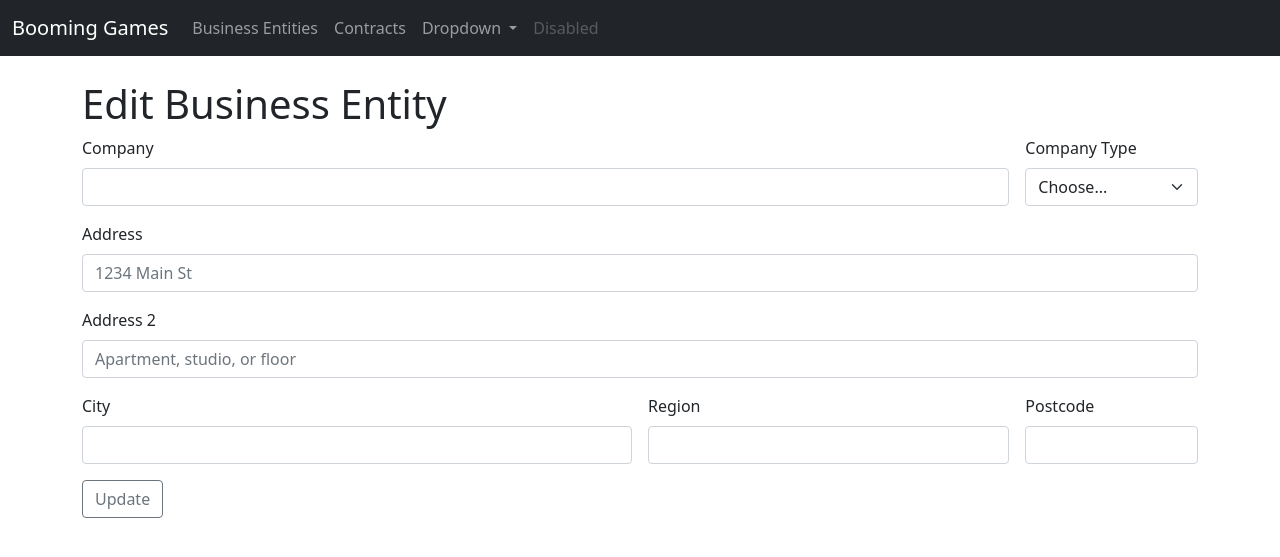
After one commit to bart85mobile/django_learning, a Django app: page /business_entities/edit/0e5ecf88-2da7-4174-ba65-fcebe80d7c1d in a window 1280 px wide. The commit adds this page. Shown: the top 557 px of the page. Run offline with Django 3.2, Linux system fonts and the light colour scheme; data comes from the database, SQL or seed files in the repository; both versions use the stored data as it was after the commit.

Commit message:
add  main.html

```diff
--- /dev/null
+++ b/contracts/_contracts/templates/business_entities_edit.html
@@ -0,0 +1,46 @@
+{%extends 'home.html'%}
+
+{%block title%} Contracts App {%endblock%}
+
+{%block content%}
+<div>
+  <h1>Edit Business Entity</h1>
+  <form class="row g-3" method="POST">
+    {%csrf_token%}
+    <div class="col-md-10">
+        <label for="inputCompany" class="form-label">Company</label>
+        <input type="text" class="form-control" id="inputCompany" name="company_name">
+    </div>
+    <div class="col-md-2">
+      <label for="inputCompanyType" class="form-label">Company Type</label>
+      <select type="text" class="form-select" id="inputCompanyType" name="company_type">
+        <option selected>Choose...</option>
+        <option>External</option>
+        <option>Internal</option>
+      </select>
+    </div>
+    <div class="col-12">
+      <label for="inputAddress" class="form-label">Address</label>
+      <input type="text" class="form-control" id="inputAddress" placeholder="1234 Main St" name="address">
+    </div>
+    <div class="col-12">
+      <label for="inputAddress2" class="form-label">Address 2</label>
+      <input type="text" class="form-control" id="inputAddress2" placeholder="Apartment, studio, or floor" name="address2">
+    </div>
+    <div class="col-md-6">
+      <label for="inputCity" class="form-label">City</label>
+      <input type="text" class="form-control" id="inputCity" name="city">
+    </div>
+    <div class="col-md-4">
+      <label for="inputRegion" class="form-label">Region</label>
+      <input type="text" class="form-control" id="inputRegion" name="region">
+    </div>
+    <div class="col-md-2">
+      <label for="inputPostcode" class="form-label">Postcode</label>
+      <input type="text" class="form-control" id="inputPostcode" name="postcode">
+    </div>
+    <div class="col-12">
+      <button type="submit" class="btn btn-outline-secondary">Update</button>
+    </div>
+  </form>
+{%endblock%}
--- a/contracts/_contracts/templates/contracts.html
+++ b/contracts/_contracts/templates/contracts.html
@@ -1,4 +1,4 @@
-{% extends 'base.html' %}
+{% extends 'home.html' %}
 
 {% block title %} Contracts App {% endblock%}
 
--- a/contracts/_contracts/urls.py
+++ b/contracts/_contracts/urls.py
@@ -5,4 +5,6 @@ urlpatterns = [
     path('', views.home, name='home'),
     path('contracts/', views.contracts, name='contracts'),
     path('business_entities/', views.business_entities, name='business_entities'),
+    path('business_entities/delete/<company_name_id>', views.business_entities_delete, name='business_entities_delete'),
+    path('business_entities/edit/<company_name_id>', views.business_entities_edit, name='business_entities_edit'),
 ]
--- a/contracts/_contracts/views.py
+++ b/contracts/_contracts/views.py
@@ -1,7 +1,8 @@
-from django.shortcuts import render
+from django.shortcuts import redirect, render
 from .models import BusinessEntity
 from .forms import BusinessEntityForm
 from django.contrib import messages
+from django.http import HttpResponseRedirect
 
 def home(request):
     return render(request, 'home.html',{})
@@ -15,8 +16,30 @@ def business_entities(request):
         if form.is_valid():
             form.save()
             all_entities = BusinessEntity.objects.all
-            messages.success(request, 'Company has been added to the list!')
-            return render(request, 'business_entities.html',{'all_entities': all_entities})
+            messages.success(request, 'Company has been added!')
+            return render(request, 'business_entities.html', {'all_entities': all_entities})
     else:
-        all_entities = BusinessEntity.objects.all
-        return render(request, 'business_entities.html',{'all_entities': all_entities})
+        search_query = ''
+        if request.GET.get('search_query'):
+            search_query = request.GET.get('search_query')
+
+        all_entities = BusinessEntity.objects.filter(company_name__icontains=search_query)
+        return render(request, 'business_entities.html', {'all_entities': all_entities})
+
+def business_entities_delete(request, company_name_id):
+    business_entity_delete = BusinessEntity.objects.get(pk=company_name_id)
+    business_entity_delete.delete()
+    messages.success(request, 'Company has been deleted!')
+    return redirect('business_entities')
+
+def business_entities_edit(request, company_name_id):
+    if request.method == 'POST':
+        all_entities = BusinessEntity.objects.get(pk=company_name_id)
+        form = BusinessEntityForm(request.POST or None, instance = all_entities)
+        if form.is_valid():
+            form.save()
+            messages.success(request, 'Company has been updated!')
+            return redirect('business_entities')
+    else:
+        all_entities = BusinessEntity.objects.get(pk=company_name_id)
+        return render(request, 'business_entities_edit.html',{'all_entities': all_entities})
--- a/contracts/templates/home.html
+++ b/contracts/templates/home.html
@@ -1,64 +1,7 @@
-{% extends 'base.html' %}
+{% extends 'main.html' %}
 
 {% block title %} Contracts App {% endblock%}
 
 {% block content %}
 <h1>home<h1>
 {% endblock%}
-
-
-
-
-
-
-
-
-
-  <form class="row g-3">
-    <div class="col-md-10">
-        <label for="inputCompany" class="form-label">Company</label>
-        <input type="text" class="form-control" id="inputCompany">
-    </div>
-    <div class="col-md-2">
-      <label for="inputCompanyType" class="form-label">Company Type</label>
-      <select type="text" class="form-select" id="inputCompanyType">
-        <option selected>Choose...</option>
-        <option>External</option>
-        <option>Internal</option>
-      </select>
-    </div>
-    <div class="col-12">
-      <label for="inputAddress" class="form-label">Address</label>
-      <input type="text" class="form-control" id="inputAddress" placeholder="1234 Main St">
-    </div>
-    <div class="col-12">
-      <label for="inputAddress2" class="form-label">Address 2</label>
-      <input type="text" class="form-control" id="inputAddress2" placeholder="Apartment, studio, or floor">
-    </div>
-    <div class="col-md-6">
-      <label for="inputCity" class="form-label">City</label>
-      <input type="text" class="form-control" id="inputCity">
-    </div>
-    <div class="col-md-4">
-      <label for="inputState" class="form-label">State</label>
-      <select id="inputState" class="form-select">
-        <option selected>Choose...</option>
-        <option>...</option>
-      </select>
-    </div>
-    <div class="col-md-2">
-      <label for="inputZip" class="form-label">Zip</label>
-      <input type="text" class="form-control" id="inputZip">
-    </div>
-    <div class="col-12">
-      <div class="form-check">
-        <input class="form-check-input" type="checkbox" id="gridCheck">
-        <label class="form-check-label" for="gridCheck">
-          Check me out
-        </label>
-      </div>
-    </div>
-    <div class="col-12">
-      <button type="submit" class="btn btn-primary">Sign in</button>
-    </div>
-  </form>
--- a/contracts/templates/base.html
+++ b/contracts/templates/main.html
@@ -43,10 +43,6 @@
                 <a class="nav-link disabled">Disabled</a>
               </li>
             </ul>
-            <form class="d-flex">
-              <input class="form-control me-2" type="search" placeholder="Search" aria-label="Search">
-              <button class="btn btn-outline-secondary" type="submit">Search</button>
-            </form>
           </div>
         </div>
     </nav>
```
Also changed, not shown: contracts/_contracts/templates/business_entities.html (+22 -3 lines), contracts/db.sqlite3.
